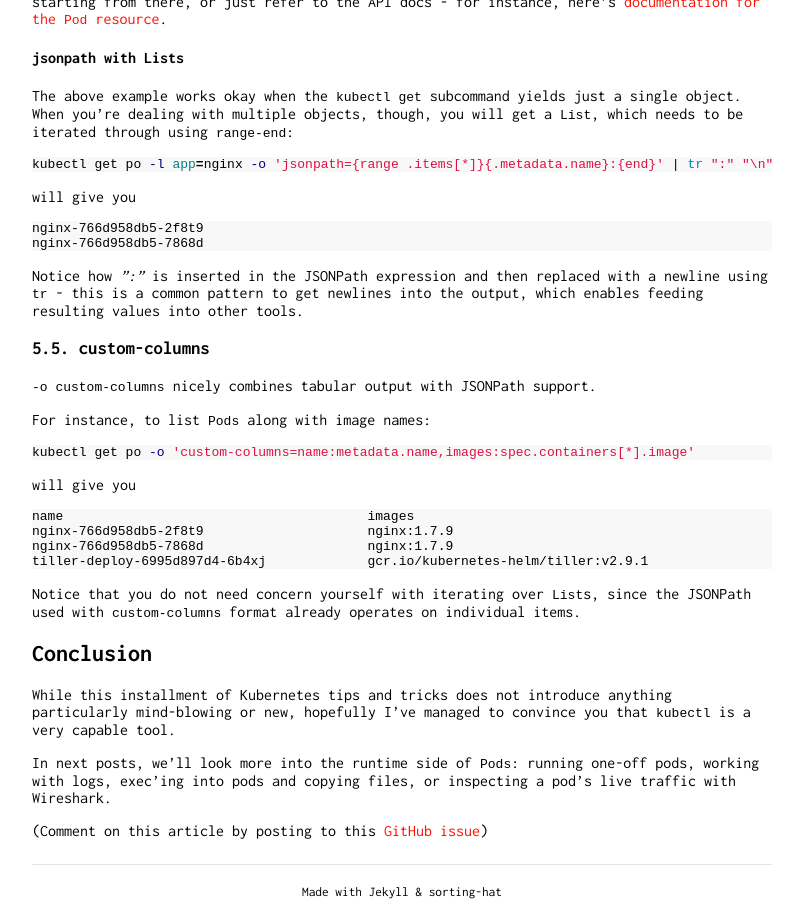
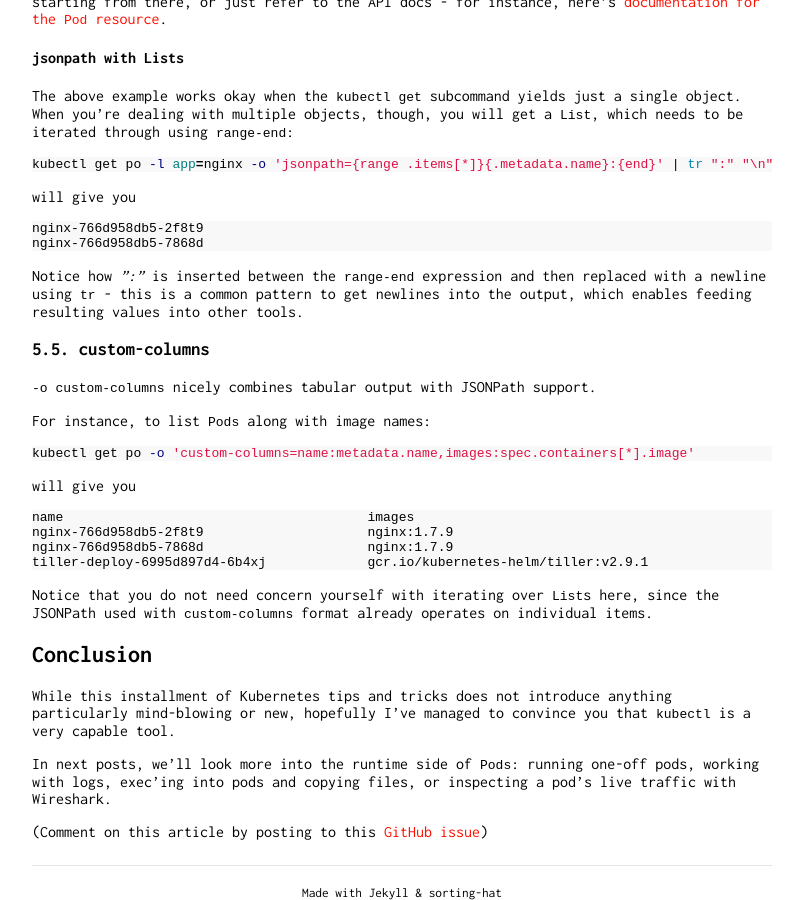
Before and after one commit to petr-k/petr-k.github.io, a Jekyll site: the page built from _posts/2019-01-06-kubernetes-tips-and-tricks-part-1-kubectl.md, in a window 1280 px wide and 900 px high, scrolled down 3260 px. Shown: the whole window, without its empty margins (238-1041 px from the left). Built offline with Jekyll 4.4.1, drawn with Linux system fonts in a browser that asks for light colours.

Commit message:
Minor fixes

````diff
--- a/_posts/2019-01-06-kubernetes-tips-and-tricks-part-1-kubectl.md
+++ b/_posts/2019-01-06-kubernetes-tips-and-tricks-part-1-kubectl.md
@@ -202,7 +202,7 @@ nginx-766d958db5-2f8t9
 nginx-766d958db5-7868d
 ```
 
-Notice how _":"_ is inserted in the JSONPath expression and then replaced with a
+Notice how _":"_ is inserted between the `range-end` expression and then replaced with a
 newline using `tr` - this is a common pattern to get newlines into the output,
 which enables feeding resulting values into other tools.
 
@@ -222,7 +222,7 @@ nginx-766d958db5-7868d                     nginx:1.7.9
 tiller-deploy-6995d897d4-6b4xj             gcr.io/kubernetes-helm/tiller:v2.9.1
 ```
 
-Notice that you do not need concern yourself with iterating over `List`s, since the
+Notice that you do not need concern yourself with iterating over `List`s here, since the
 JSONPath used with `custom-columns` format already operates on individual items.
 
 ## Conclusion
````
